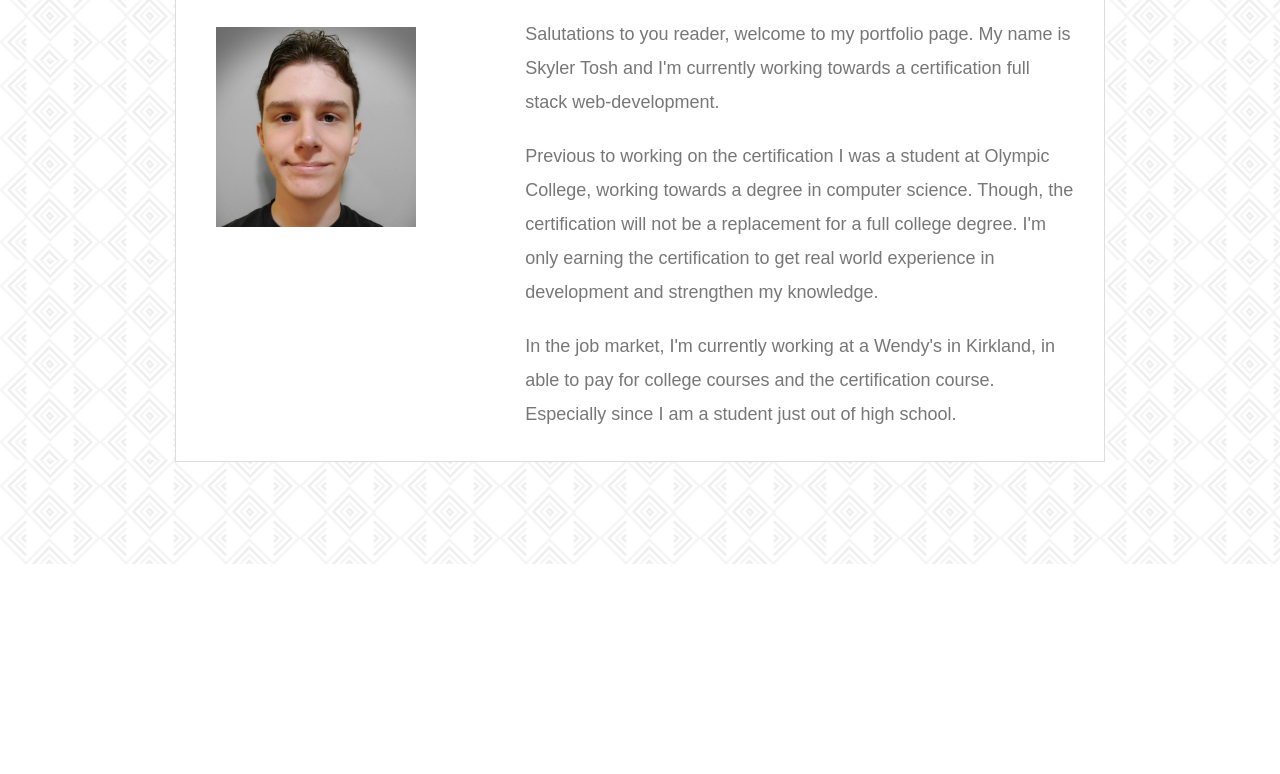
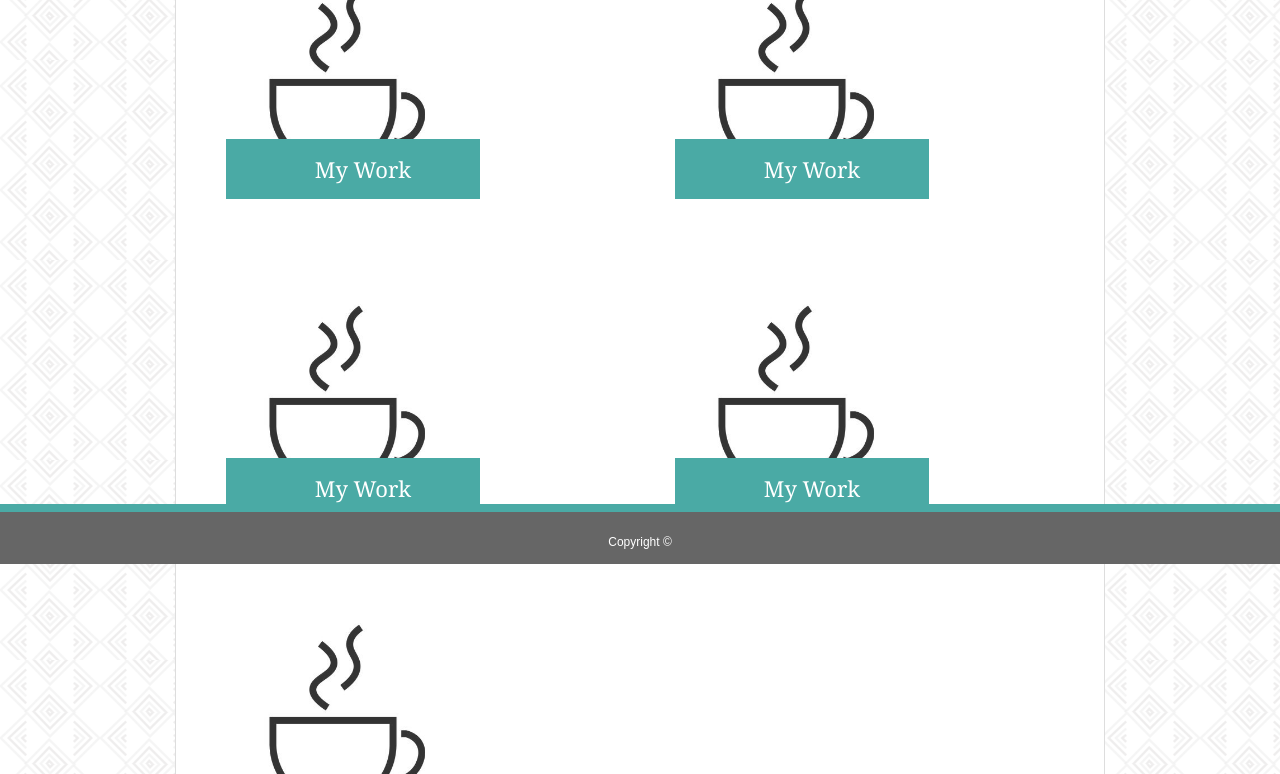
Before and after one commit to tosh-skyler/Unit-2-ResponsivePortfolio, a plain HTML site: page portfolio.html in a window 1280 px wide. Shown: the part 236-1010 px from the top of the page. Before the commit the page ends 800 px from the top, so only its background shows below. Drawn offline with nearby package versions, Linux system fonts and the light colour scheme.

Commit message:
Finished project 12/16/19: Is in dire need of optimization and clean up

```diff
--- a/assets/css/style.css
+++ b/assets/css/style.css
@@ -128,19 +128,9 @@ h1, h2, h3
   background: #fff;
   border: 1px solid #ddd;
 }
-footer
-{
-  padding: 30px 0;
-  clear: both;
-  font-size: 12px;
-  color: #fff;
-  color: #ccc;
-  text-align: center;
-  background: #666;
-  border-top: 8px solid #4aaaa5;
-  height: 50px;
-}
-/* Setting General Formatting */
+
+
+
 .auth-image
 {
   float: left;
@@ -158,9 +148,73 @@ footer
 
 
 
+
+
+
+
+  /* Portfolio page */
+  /* Adds formatting to port images */
+  .work {
+    position: relative;
+    float: left;
+    width: 274px;
+    margin: 20px 0 25px;
+    overflow: auto;
+  }
+
+  .work:nth-child(even) {
+    margin-right: 40px;
+  }
+
+  /* Fixes overflow issues */
+  .work img {
+    width: 100%;
+    border: 0 none;
+    opacity: 0.8;
+  }
+
+  /* Adds formatting to heading 3 in the work element on portfolio */
+  .work h3 {
+    position: absolute;
+    bottom: 20px;
+    width: 100%;
+    padding: 15px;
+    margin-bottom: 0;
+    font-weight: 300;
+    line-height: 30px;
+    color: #fff;
+    text-align: center;
+    background: #4aaaa5;
+    border-bottom: 0;
+  }
+
+
+
+
+
+
+
+
+
+  .footer {
+    position: fixed;
+    clear:both;
+    bottom: 0;
+    width: 100%;
+    height: 60px;
+    line-height: 60px;
+    font-size: 12px;
+    color: #ccc;
+    color: #fff;
+    border-top: 8px solid #4aaaa5;
+    background: #666;
+    text-align: center;
+  }
+
 /* Media Queries */
 @media screen and (max-width: 980px)
 {
+
   .main-section
   {
     width: 70%;
@@ -168,6 +222,7 @@ footer
 }
 @media screen and (max-width: 768px)
 {
+
   .main-section
   {
     width: 100%;
@@ -181,6 +236,7 @@ footer
 }
 @media screen and (max-width: 640px)
 {
+
   .container
   {
     max-width: 725px;
--- a/portfolio.html
+++ b/portfolio.html
@@ -37,25 +37,47 @@
     <div id="main-container" class="container">
         <section class="main-section">
             <div class="row">
-                <div class="col-sm-12">
-                    <div class="row">
-                        <div class="col-sm-12">
-                            <h1>About Me</h1>
-                        </div>
+                <div class="col-sm-6">
+                  <div class="work">
+                    <img src="assets/images/coffee.jpg" alt="Coffee" style="width:100%">
+                    <h3>My Work</h3>
+                  </div>
+                </div>
+                <div class="col-sm-6">
+                  <div class="work">
+                    <img src="assets/images/coffee.jpg" alt="Coffee" style="width:100%">
+                    <h3>My Work</h3>
+                  </div>
+                </div>
+                <div class="col-sm-6">
+                  <div class="work">
+                    <img src="assets/images/coffee.jpg" alt="Coffee" style="width:100%">
+                    <h3>My Work</h3>
+                  </div>
+                </div>
+                <div class="col-sm-6">
+                  <div class="work">
+                    <img src="assets/images/coffee.jpg" alt="Coffee" style="width:100%">
+                    <h3>My Work</h3>
+                  </div>
+                </div>
+                <div class="col-sm-6">
+                    <div class="work">
+                      <img src="assets/images/coffee.jpg" alt="Coffee" style="width:100%">
+                      <h3>My Work</h3>
                     </div>
-                    <div class="row">
-                        <div class="col-sm-4">
-                            <img src="assets/images/Me.jpeg" class="auth-image" alt="Your Name">
-                        </div>
-                        <div class="col-sm-8">
-                            <p>Salutations to you reader, welcome to my portfolio page. My name is Skyler Tosh and I'm currently working towards a certification full stack web-development.</p>
-                            <p>Previous to working on the certification I was a student at Olympic College, working towards a degree in computer science. Though, the certification will not be a replacement for a full college degree. I'm only earning the certification to get real world experience in development and strengthen my knowledge.</p>
-                            <p>In the job market, I'm currently working at a Wendy's in Kirkland, in able to pay for college courses and the certification course. Especially since I am a student just out of high school.</p>
-                        </div>
-                    </div>
+                </div>
             </div>
         </section>
     </div>
+
+
+
+    <footer class="footer">
+        <div class="container">
+            Copyright &copy;
+        </div>
+    </footer>
 </body>
 <!-- Load JS last -->
 <script src="https://code.jquery.com/jquery-3.4.1.slim.min.js" integrity="sha384-J6qa4849blE2+poT4WnyKhv5vZF5SrPo0iEjwBvKU7imGFAV0wwj1yYfoRSJoZ+n" crossorigin="anonymous"></script>
```
Also changed, not shown: contact.html (+7 -0 lines), index.html (+9 -0 lines).
